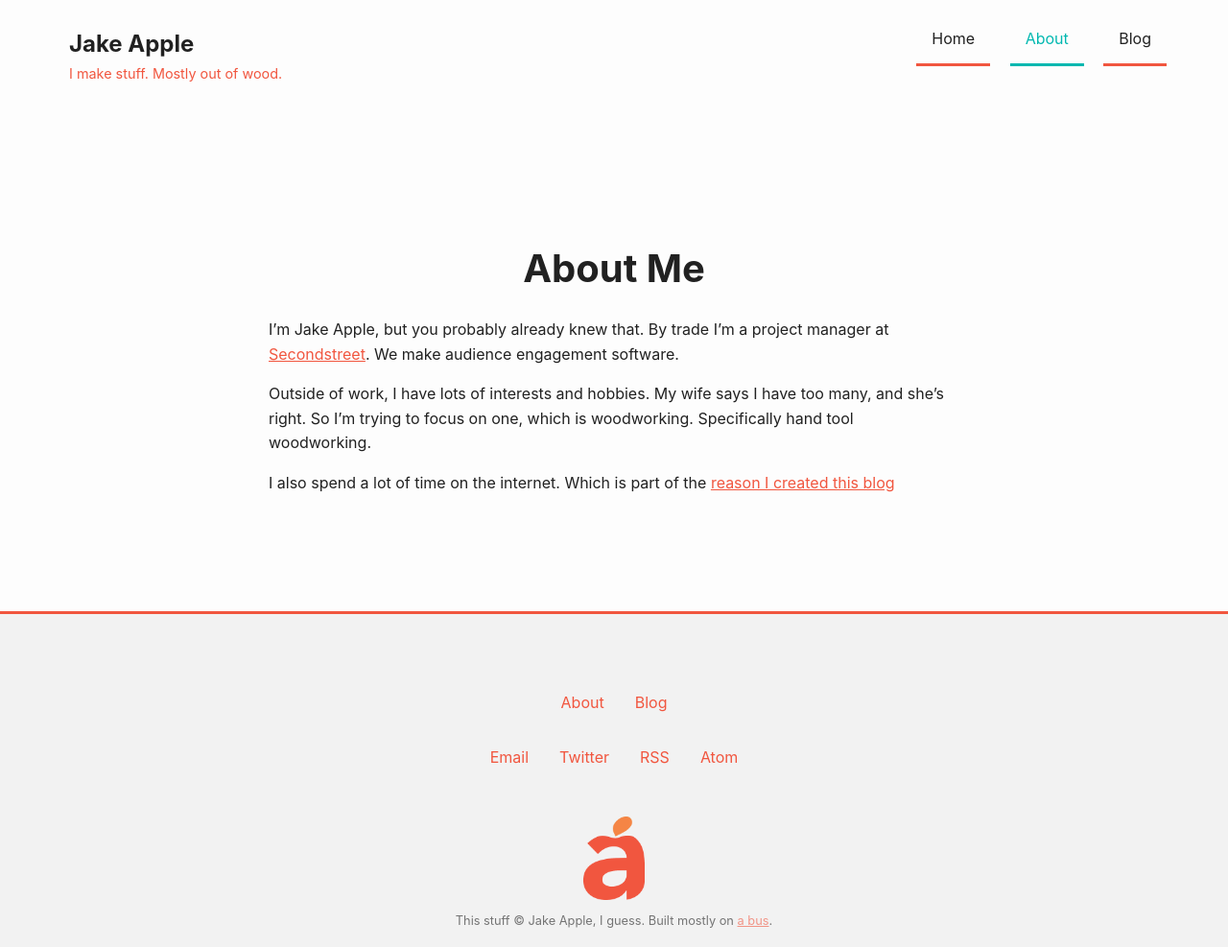
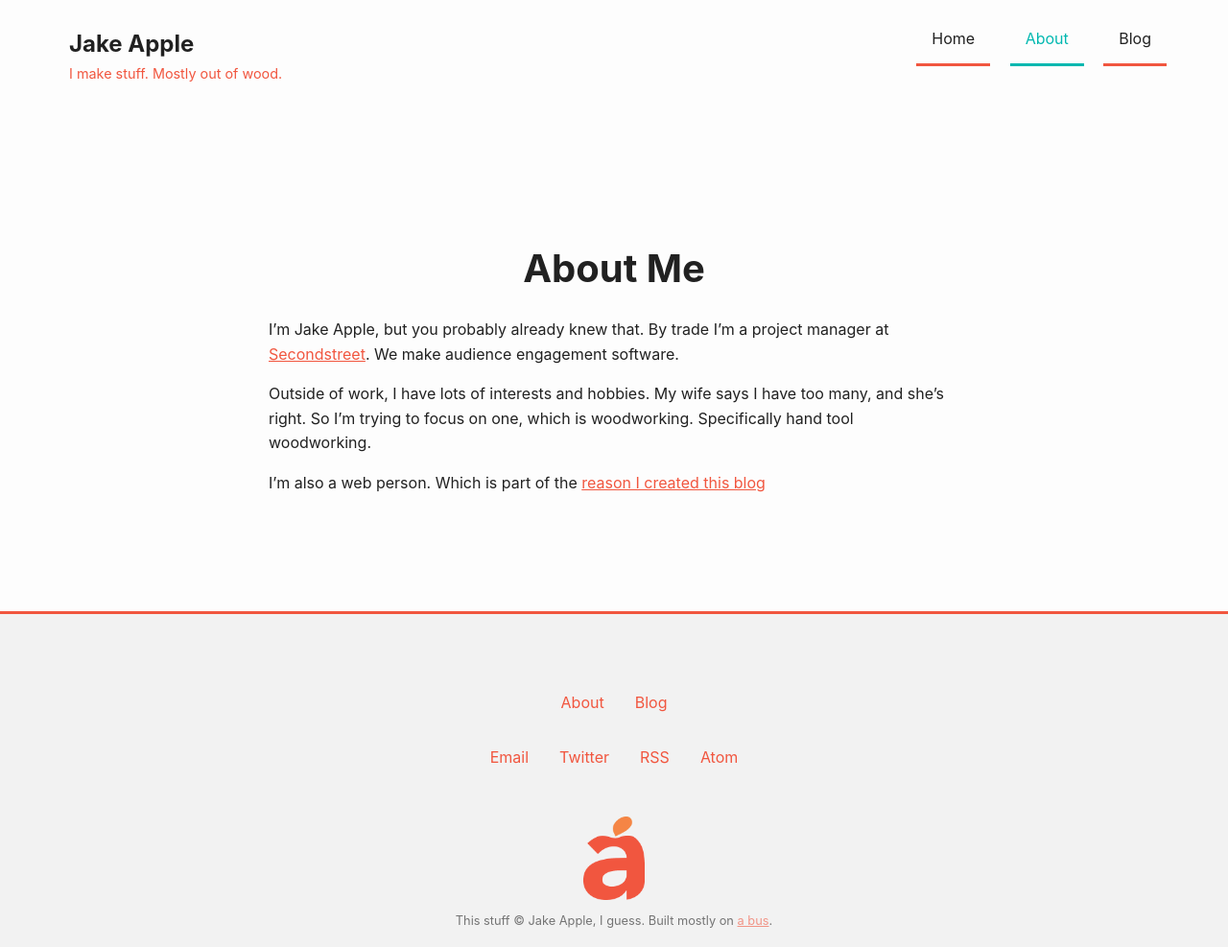
Before and after one commit to appleguy19/appleguy19.github.io, a Jekyll site: the page built from about.md, in a window 1280 px wide. Shown: the whole page at 96% size. Built offline with Jekyll 4.4.1, drawn with Linux system fonts in a browser that asks for light colours.

Commit message:
minor text change again

```diff
--- a/about.md
+++ b/about.md
@@ -8,4 +8,4 @@ I'm Jake Apple, but you probably already knew that. By trade I'm a project manag
 
 Outside of work, I have lots of interests and hobbies. My wife says I have too many, and she's right. So I'm trying to focus on one, which is woodworking. Specifically hand tool woodworking.
 
-I also spend a lot of time on the internet. Which is part of the [reason I created this blog]({{ site.baseurl }}{% post_url 2017-05-08-why %})
+I'm also a web person. Which is part of the [reason I created this blog]({{ site.baseurl }}{% post_url 2017-05-08-why %})
```
